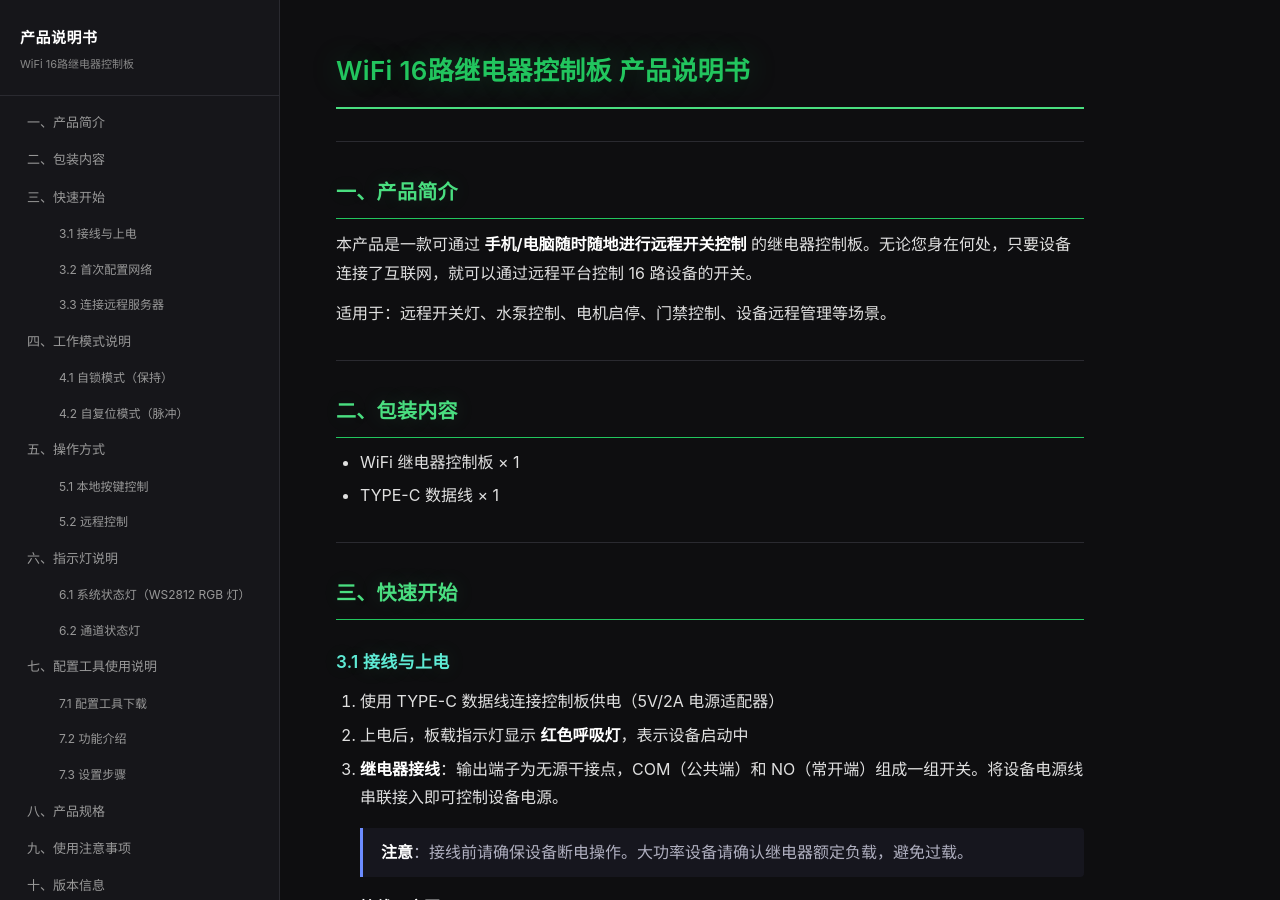
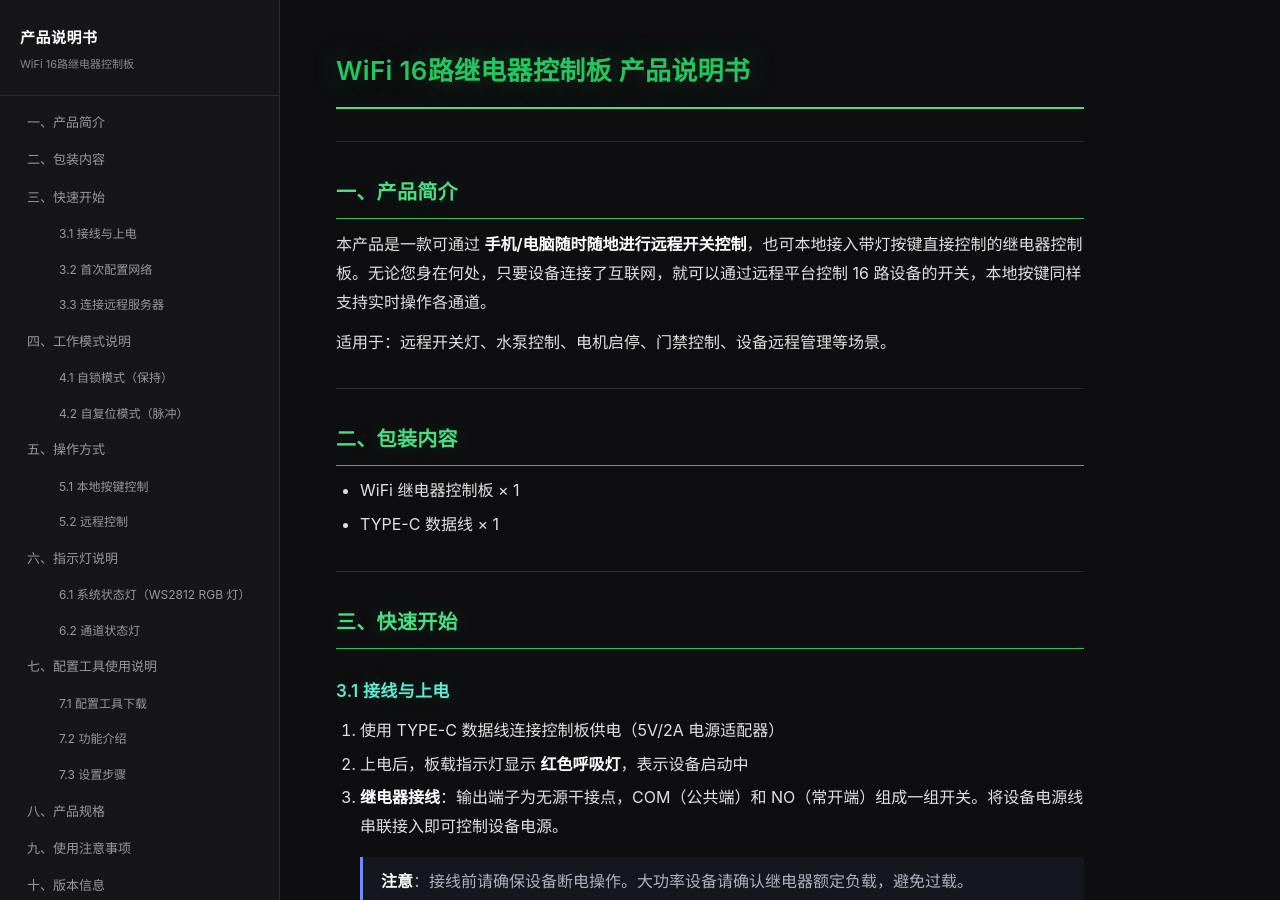
Before and after one commit to ysiq/ysiq.github.io, a Jekyll site: the page zdzb/other/IOT-Relay.html, which Jekyll copies as it is, in a window 1280 px wide and 900 px high. Built offline with Jekyll 4.4.1, drawn with Linux system fonts in a browser that asks for light colours.

Commit message:
增加 IOT-Relay项目说明

```diff
--- a/zdzb/other/IOT-Relay.html
+++ b/zdzb/other/IOT-Relay.html
@@ -241,7 +241,7 @@
 <h1>WiFi 16路继电器控制板 产品说明书</h1>
 <hr>
 <h2>一、产品简介</h2>
-<p>本产品是一款可通过 <strong>手机/电脑随时随地进行远程开关控制</strong> 的继电器控制板。无论您身在何处，只要设备连接了互联网，就可以通过远程平台控制 16 路设备的开关。</p>
+<p>本产品是一款可通过 <strong>手机/电脑随时随地进行远程开关控制</strong>，也可本地接入带灯按键直接控制的继电器控制板。无论您身在何处，只要设备连接了互联网，就可以通过远程平台控制 16 路设备的开关，本地按键同样支持实时操作各通道。</p>
 <p>适用于：远程开关灯、水泵控制、电机启停、门禁控制、设备远程管理等场景。</p>
 <hr>
 <h2>二、包装内容</h2>
```
